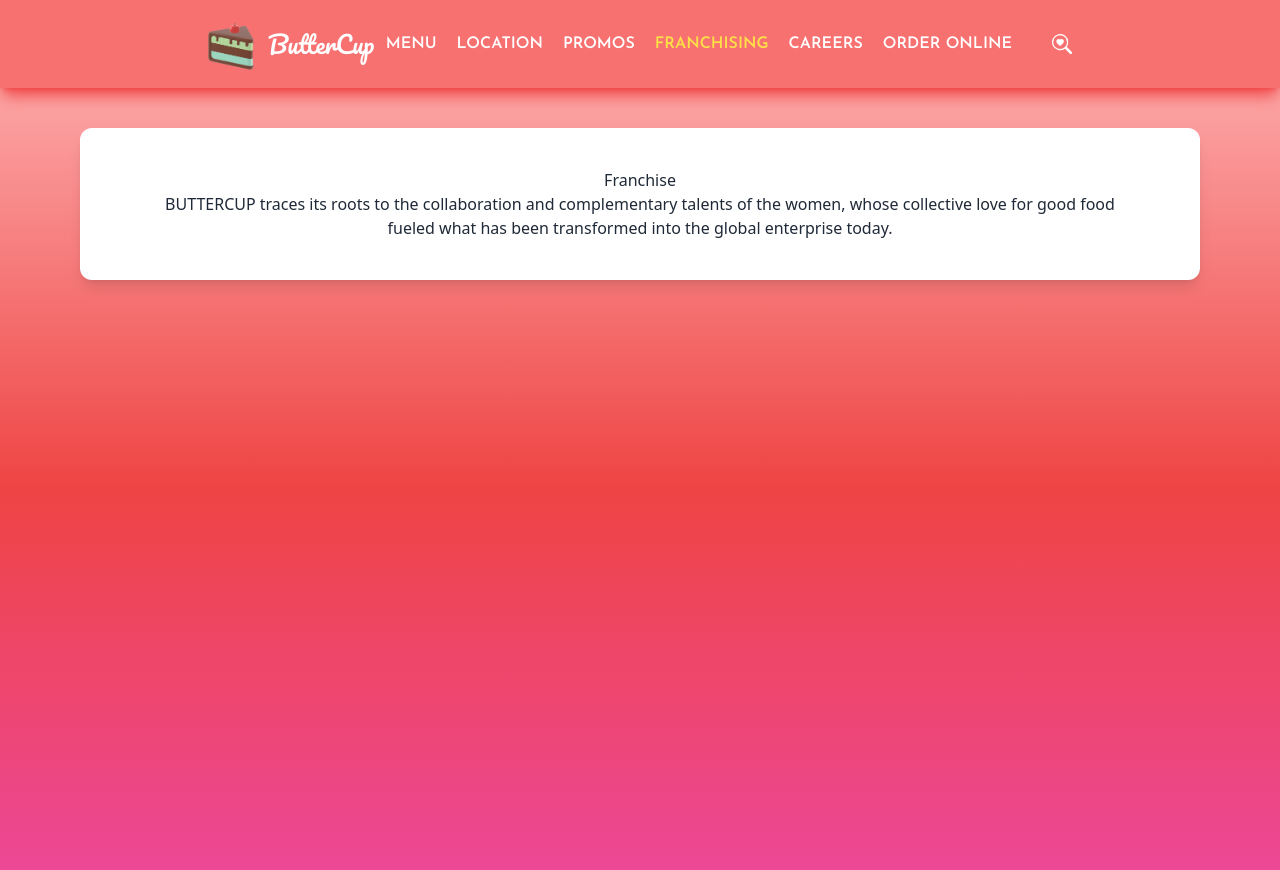
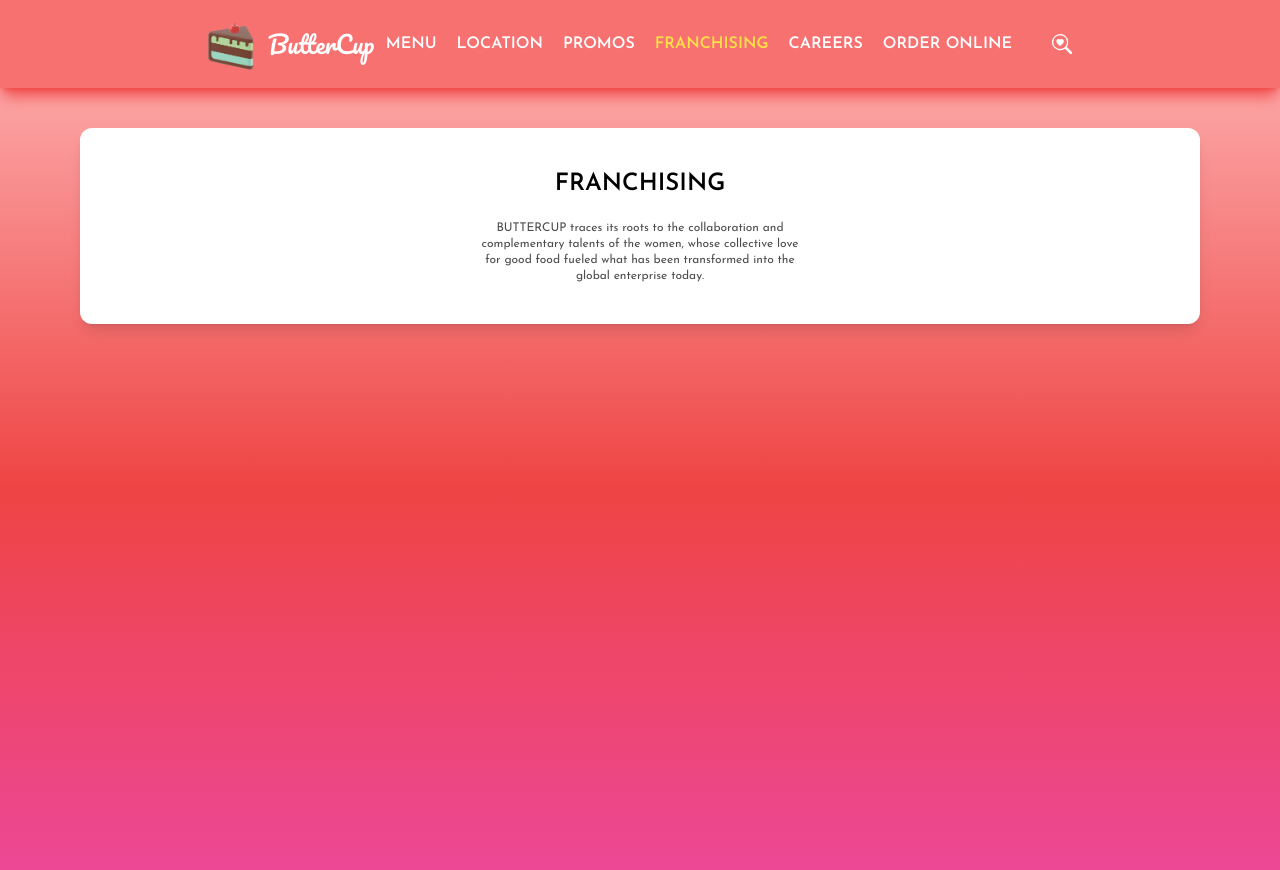
Before and after one commit to AdieDev0/BakeShop-Static, a React (Vite) app in the folder cake/: page /franchise in a window 1280 px wide. Shown: the top 870 px of the page. Built offline with nearby package versions, Linux system fonts and the light colour scheme; some icons are missing; a web font is replaced by a local one.

Commit message:
Add style in text

```diff
--- a/cake/src/Components/Franchising/Franchise.jsx
+++ b/cake/src/Components/Franchising/Franchise.jsx
@@ -5,14 +5,15 @@ const Franchise = () => {
     <div className="bg-gradient-to-b from-red-300 via-red-500 to-pink-500 min-h-screen py-10 px-5 md:px-20 font-sans">
       <div className="bg-white py-10 px-5 md:px-20 rounded-xl max-w-7xl mx-auto shadow-lg">
         {/* TEXT BODY */}
-        <div className="text-center justify-center">
-          <h1>Franchise</h1>
-          <p>
+        <div className="text-center justify-center mx-80">
+          <h1 className="text-black font-Josefin-Sans text-2xl font-semibold mb-5">FRANCHISING</h1>
+          <p className="text-xs text-black/70 font-Josefin-Sans">
             BUTTERCUP traces its roots to the collaboration and complementary
             talents of the women, whose collective love for good food fueled
             what has been transformed into the global enterprise today.
           </p>
         </div>
+        {/* image and text */}
       </div>
     </div>
   );
```
